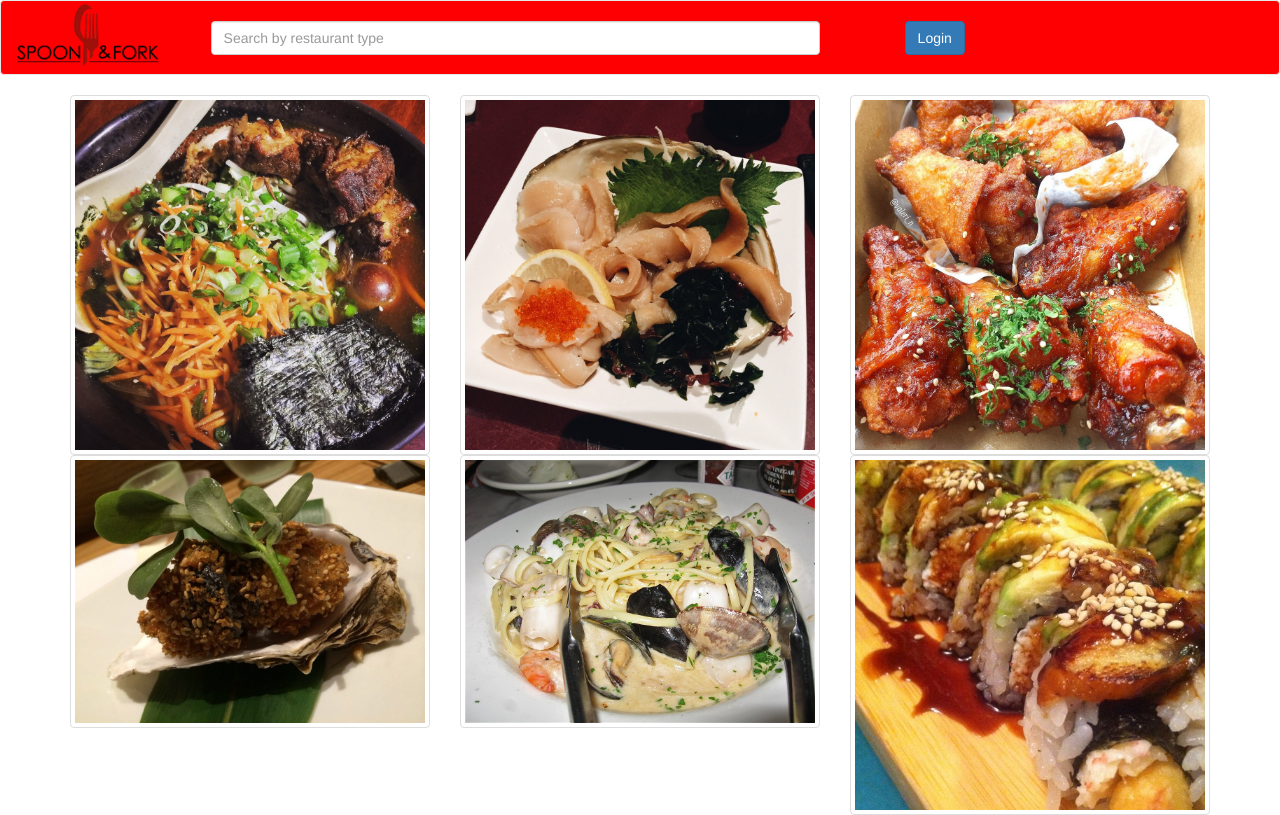
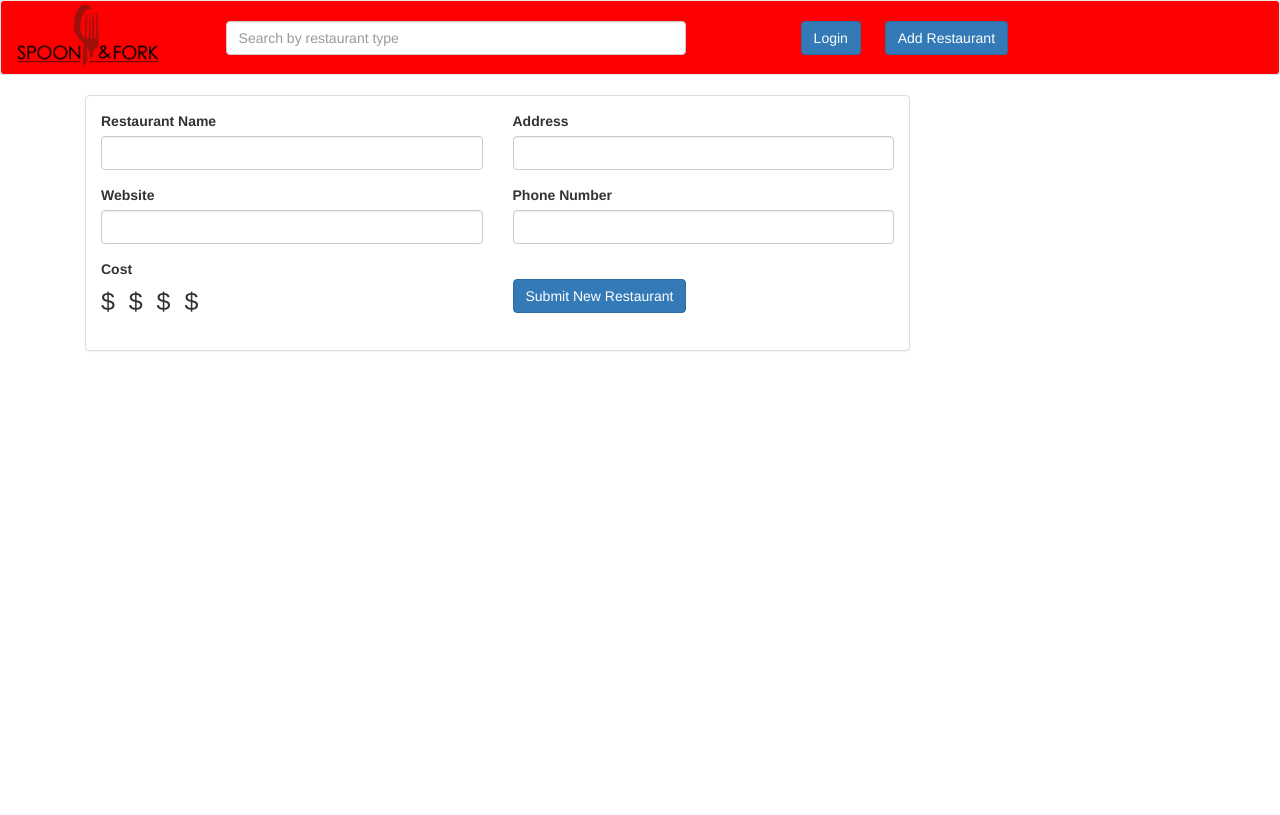
Before and after one commit to theandrewjames/forkspoon, a website: page index.html in a window 1280 px wide. Drawn offline with nearby package versions, Linux system fonts and the light colour scheme.

Commit message:
Working on add restaurant form. #4

```diff
--- a/default.css
+++ b/default.css
@@ -43,7 +43,27 @@
   font-size: 20px;
 }
 
-.homeDiv {
+.stars {
+  color: red;
+}
 
+.reviewRating {
+  color: red;
+}
 
+.titleStars {
+  color: red;
 }
+
+.costRating {
+  font-size: 25px;
+  padding-right: 10px;
+}
+
+.navButtons {
+  padding-top: 20px;
+}
+
+#login-button {
+  margin-right: 20px;
+}
--- a/default.js
+++ b/default.js
@@ -7,7 +7,8 @@ var searchForm = document.getElementById("searchForm");
 var reviewerName = document.getElementsByClassName("reviewerName");
 var reviewerReview = document.getElementsByClassName("reviewerReview");
 var reviewsPanel = document.getElementsByClassName("reviews-panel");
-var stars = document.getElementsByClassName("stars")
+var stars = document.getElementsByClassName("stars");
+var costRating = document.getElementsByClassName("costRating");
 
 function numberToStars(x) {
   var stars = "";
@@ -68,7 +69,8 @@ searchForm.addEventListener("submit", function() {
 
         var nameDiv = document.createElement("div");
         nameDiv.innerHTML = "<b>" + "<a class=restaurantTitle data-type=restaurantTitle data-id="
-        + results[i].dataId  + ">"+ results[i].name + "</a>" + "</b>" + " " + numberToStars(results[i].rating) +
+        + results[i].dataId  + ">"+ results[i].name + "</a>" + "</b>" + " " +
+        "<div class=titleStars>" + numberToStars(results[i].rating) + "</div>" +
         results[i].reviews.length + " " + "reviews" + "<br>" + "<a href=" +
         "http://" + results[i].website+">" + results[i].website + "</a>" + "<br>" + results[i].cost;
         nameDiv.className = "nameDiv col-md-6";
@@ -201,8 +203,11 @@ searchForm.addEventListener("submit", function() {
         resultsDiv.appendChild(resultRow);
         resultRow.appendChild(writeReviewPanel);
         for(var x = 0;x < results[i].reviews.length;x++) {
+          var div = document.createElement("div");
+          div.className = "col-md-8";
+
           var reviewsDiv = document.createElement("div");
-          reviewsDiv.className = "col-md-8 panel panel-default hidden reviews-panel";
+          reviewsDiv.className = "panel panel-default hidden reviews-panel";
           reviewsDiv.setAttribute("data-id", results[i].dataId);
 
           var reviewerName = document.createElement("div");
@@ -224,7 +229,8 @@ searchForm.addEventListener("submit", function() {
           reviewBody.appendChild(rating);
           reviewBody.appendChild(review);
           reviewsDiv.appendChild(reviewBody);
-          resultRow.appendChild(reviewsDiv);
+          div.appendChild(reviewsDiv);
+          resultRow.appendChild(div);
         }
       }
     }
@@ -349,4 +355,17 @@ document.addEventListener("click", function() {
       }
     }
   }
+  if(event.target.dataset.type == "costRating") {
+    var location = event.target.dataset.loc;
+    for(var i = 0;i < costRating.length;i++) {
+      if(costRating[i].dataset.loc <= location) {
+        costRating[i].textContent = "$";
+        costRating[i].classList.add("cost");
+      }
+      else if(costRating[i].dataset.loc >= location) {
+        costRating[i].textContent = "●";
+        costRating[i].classList.remove("cost");
+      }
+    }
+  }
 })
--- a/index.html
+++ b/index.html
@@ -13,25 +13,83 @@
             <img alt="logo" src="/images/forkspoonlogo1.png" id="logo">
           </a>
         </div>
-        <form id="searchForm">
-          <div class="row search-bar form-group">
-            <div class="col-md-6 col-xs-12">
-              <input type="search" id="search-box" class="form-control" placeholder="Search by restaurant type">
+        <div class="col-md-5">
+          <form id="searchForm">
+            <div class="search-bar form-group">
+              <div class="col-md-12 col-xs-12">
+                <input type="search" id="search-box" class="form-control" placeholder="Search by restaurant type">
+              </div>
             </div>
-            <button class="btn btn-primary" id="login-button" type="submit">Login</button>
-          </div>
-        </form>
+          </form>
+        </div>
+        <div class="col-md-3 navButtons">
+          <button class="btn btn-primary " data-type="login" id="login-button">Login</button>
+          <button class="btn btn-primary " data-type="addRestaurant" id="add-restaurant">Add Restaurant</button>
+        </div>
       </div>
     </nav>
     <div class="container" id="results">
-      <div class="row">
-        <div class="col-md-4 homeDiv">
+      <div class="col-md-9">
+        <div class="panel panel-default">
+          <div class="row">
+            <div class="panel-body col-md-12">
+              <div class="col-md-6 newInfo">
+                <form>
+                  <div class="form-group">
+                    <label for="newName">Restaurant Name</label>
+                    <input type="text" class="form-control" id="newName">
+                  </div>
+                  <div class="form-group">
+                    <label for="newSite">Website</label>
+                    <input type="text" class="form-control" id="newSite">
+                  </div>
+                </form>
+              </div>
+              <div class="col-md-6 newContactInfo">
+                <form>
+                  <div class="form-group">
+                    <label for="newAddress">Address</label>
+                    <input type="text" class="form-control" id="newAddress">
+                  </div>
+                  <div class="form-group">
+                    <label for="newNumber">Phone Number</label>
+                    <input type="text" class="form-control" id="newNumber">
+                  </div>
+                </form>
+              </div>
+                <div class="col-md-6 newCost">
+                  <form>
+                    <div class="form-group">
+                      <label for="costRating">Cost</label>
+                      <br>
+                      <span class="costRating" data-type="costRating" data-loc=0>$</span>
+                      <span class="costRating" data-type="costRating" data-loc=1>$</span>
+                      <span class="costRating" data-type="costRating" data-loc=2>$</span>
+                      <span class="costRating" data-type="costRating" data-loc=3>$</span>
+                    </div>
+                  </form>
+                </div>
+                <div class="col-md-4 newSubmit">
+                  <form>
+                    <div class="form-group">
+                      <br>
+                      <button class="btn btn-primary" id="new-restaurant" type="submit">Submit New Restaurant</button>
+                    </div>
+                  </form>
+                </div>
+              </div>
+            </div>
+          </div>
+        </div>
+      </div>
+      <!-- <div class="row">
+        <div class="col-md-6 homeDiv">
           <img src="images/yojimbo2.jpg" class="img-responsive img-thumbnail">
         </div>
-        <div class="col-md-4 homeDiv">
+        <div class="col-md-5 homeDiv">
           <img src="images/yume2.jpg" class="img-responsive img-thumbnail">
         </div>
-        <div class="col-md-4 homeDiv">
+        <div class="col-md-5 homeDiv">
           <img src="images/chickenfire1.jpg" class="img-responsive img-thumbnail">
         </div>
       </div>
@@ -45,7 +103,7 @@
         <div class="col-md-4 homeDiv">
           <img src="images/yojimbo1.jpg" class="img-responsive img-thumbnail">
         </div>
-      </div>
+      </div> -->
     </div>
     <script src="default.js"></script>
     <script src="https://ajax.googleapis.com/ajax/libs/jquery/1.11.3/jquery.min.js"></script>
```
Also changed, not shown: app.js (+5 -3 lines).
